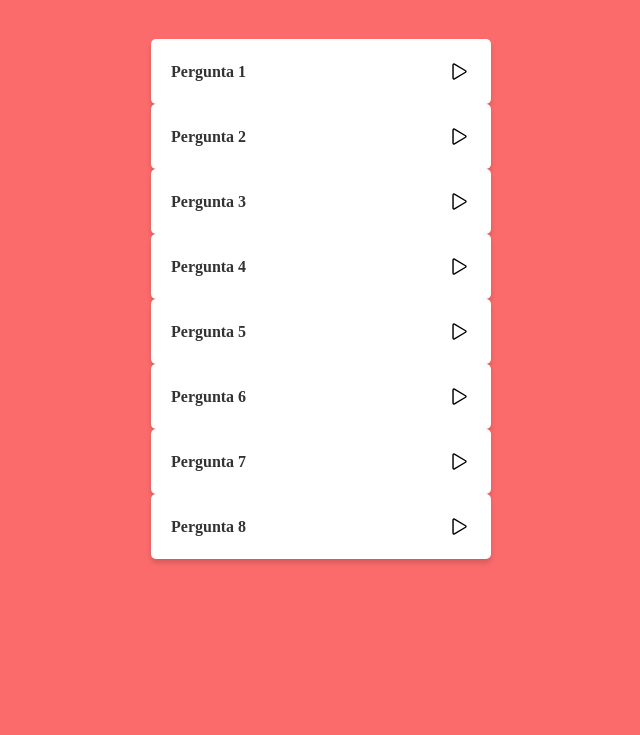
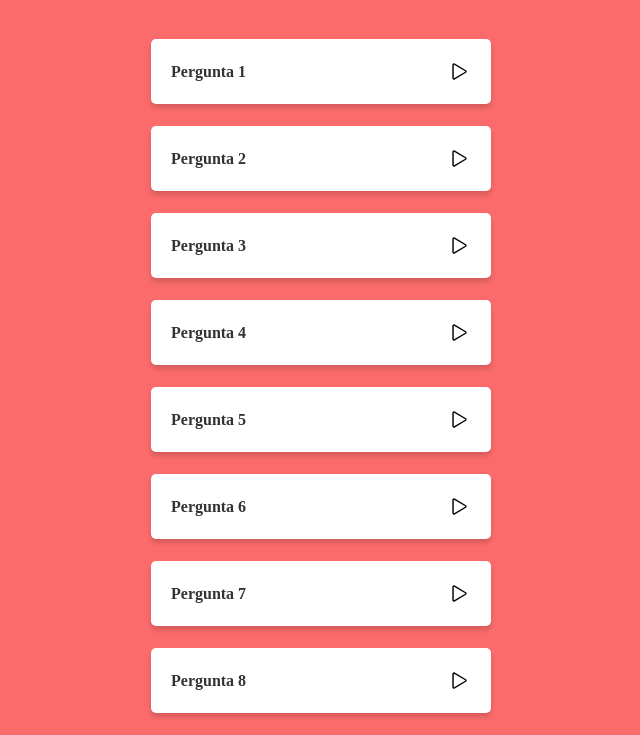
Before and after one commit to LucasZuquetto/projeto8-zaprecall, a React app: page / in a window 1280 px wide. Both pictures are taken after a click on the element "Iniciar Recall!". Shown: the part 105-840 px from the top of the page, without its empty margins (319-959 px from the left). Before the commit the page ends 800 px from the top, so only its background shows below. Built offline with nearby package versions, Linux system fonts and the light colour scheme; a web font is replaced by a local one.

Commit message:
virada de carta pronta

```diff
--- a/src/components/Questions/style.css
+++ b/src/components/Questions/style.css
@@ -9,6 +9,7 @@
     justify-content: space-between;
     font-size: 23px;
     padding: 0 20px;
+    margin-bottom: 22px;
 }
 .questionClosed span{
     font-weight: 700;
```
